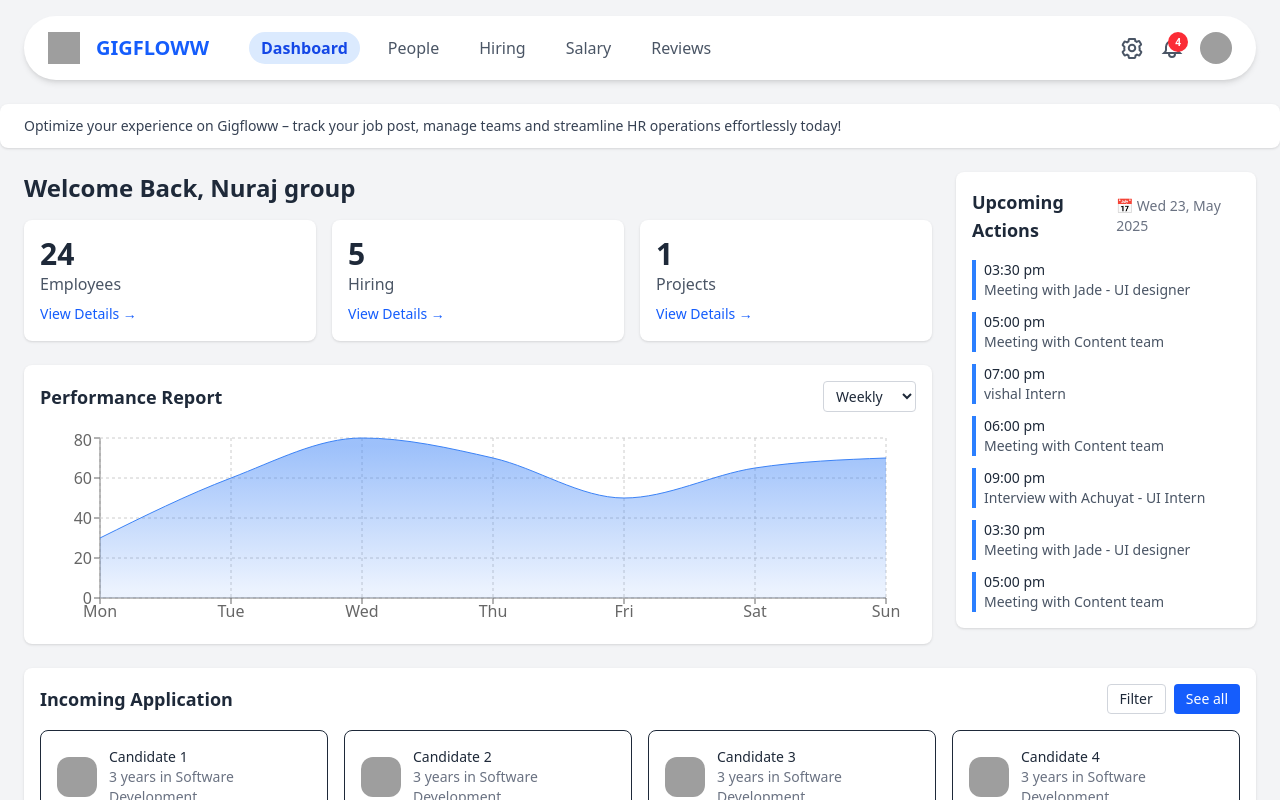
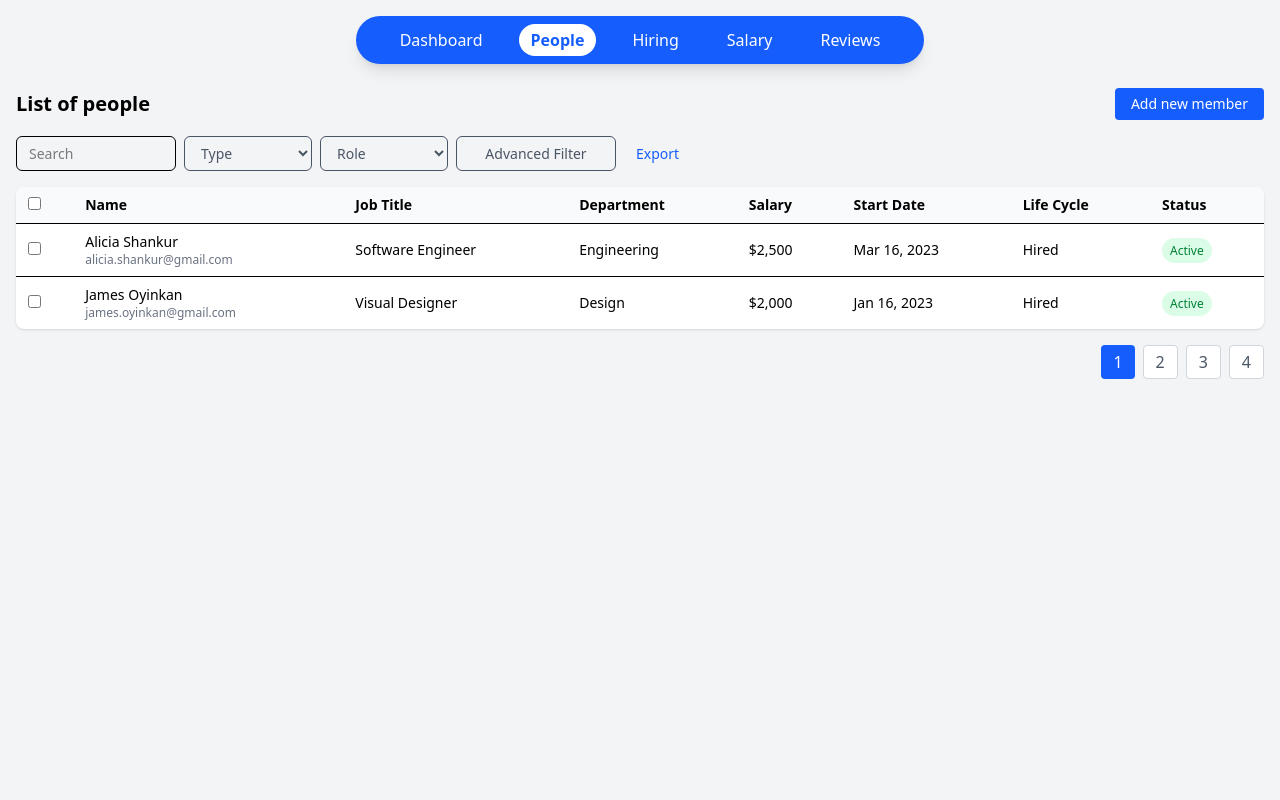
Before and after one commit to coder-prashant-raut/GigFlow, a React (Vite) app: page / in a window 1280 px wide. Shown: the top 800 px of the page. Built offline with nearby package versions, Linux system fonts and the light colour scheme; grey boxes are pictures that could not be loaded.

Commit message:
People Dashboard component added not in final version

```diff
--- a/src/App.jsx
+++ b/src/App.jsx
@@ -1,12 +1,14 @@
 import React from 'react'
 import RegisterPage from './components/RegisterPage'
 import DashboardPage from './components/DashboardPage'
+import PeopleDashboard from './components/PeopleDashboard'
 
 function App() {
   return (
     <div>
       {/* <RegisterPage/> */}
-      <DashboardPage/>
+      {/* <DashboardPage/> */}
+      <PeopleDashboard/>
     </div>
   )
 }
--- /dev/null
+++ b/src/components/PeopleDashboard.jsx
@@ -0,0 +1,136 @@
+import React from "react";
+
+const people = [
+  {
+    name: "Alicia Shankur",
+    email: "alicia.shankur@gmail.com",
+    title: "Software Engineer",
+    department: "Engineering",
+    salary: "$2,500",
+    startDate: "Mar 16, 2023",
+    lifeCycle: "Hired",
+    status: "Active",
+  },
+  {
+    name: "James Oyinkan",
+    email: "james.oyinkan@gmail.com",
+    title: "Visual Designer",
+    department: "Design",
+    salary: "$2,000",
+    startDate: "Jan 16, 2023",
+    lifeCycle: "Hired",
+    status: "Active",
+  },
+  // ... Add more dummy people
+];
+
+const PeopleDashboard = () => {
+  return (
+    <div className="bg-gray-100 min-h-screen p-4">
+      {/* Floating Navbar */}
+      <nav className="bg-blue-600 text-white mx-auto rounded-full px-8 py-2 shadow-lg w-fit flex gap-6 justify-center mb-6">
+        {["Dashboard", "People", "Hiring", "Salary", "Reviews"].map((item, i) => (
+          <a
+            key={i}
+            href="#"
+            className={`px-3 py-1 rounded-full ${
+              item === "People" ? "bg-white text-blue-600 font-semibold" : "hover:bg-blue-500"
+            }`}
+          >
+            {item}
+          </a>
+        ))}
+      </nav>
+
+      {/* Header */}
+      <div className="flex justify-between items-center mb-4">
+        <h2 className="text-xl font-bold">List of people</h2>
+        <button className="bg-blue-600 text-white px-4 py-1.5 rounded hover:bg-blue-700 text-sm">
+          Add new member
+        </button>
+      </div>
+
+      {/* Filter Section */}
+      <div className="flex flex-wrap gap-2 mb-4">
+        <input
+          type="text"
+          placeholder="Search"
+          className="border px-3 py-1.5 rounded-md text-sm w-40"
+        />
+        <select className="border px-3 py-1.5 rounded-md text-sm text-gray-600 w-32">
+          <option>Type</option>
+        </select>
+        <select className="border px-3 py-1.5 rounded-md text-sm text-gray-600 w-32">
+          <option>Role</option>
+        </select>
+        <button className="border px-3 py-1.5 rounded-md text-sm text-gray-600 w-40">
+          Advanced Filter
+        </button>
+        <button className="text-blue-600 text-sm px-3 py-1.5">Export</button>
+      </div>
+
+      {/* Table Section */}
+      <div className="bg-white rounded-lg shadow overflow-x-auto">
+        <table className="min-w-full text-sm text-left">
+          <thead className="bg-gray-50">
+            <tr>
+              <th className="px-3 py-2"><input type="checkbox" /></th>
+              <th className="px-3 py-2">Name</th>
+              <th className="px-3 py-2">Job Title</th>
+              <th className="px-3 py-2">Department</th>
+              <th className="px-3 py-2">Salary</th>
+              <th className="px-3 py-2">Start Date</th>
+              <th className="px-3 py-2">Life Cycle</th>
+              <th className="px-3 py-2">Status</th>
+            </tr>
+          </thead>
+          <tbody>
+            {people.map((p, idx) => (
+              <tr key={idx} className="border-t hover:bg-gray-50">
+                <td className="px-3 py-2"><input type="checkbox" /></td>
+                <td className="px-3 py-2">
+                  <div className="font-medium">{p.name}</div>
+                  <div className="text-xs text-gray-500">{p.email}</div>
+                </td>
+                <td className="px-3 py-2">{p.title}</td>
+                <td className="px-3 py-2">{p.department}</td>
+                <td className="px-3 py-2">{p.salary}</td>
+                <td className="px-3 py-2">{p.startDate}</td>
+                <td className="px-3 py-2">{p.lifeCycle}</td>
+                <td className="px-3 py-2">
+                  <span
+                    className={`px-2 py-1 text-xs rounded-full font-medium ${
+                      p.status === "Active"
+                        ? "bg-green-100 text-green-700"
+                        : "bg-red-100 text-red-500"
+                    }`}
+                  >
+                    {p.status}
+                  </span>
+                </td>
+              </tr>
+            ))}
+          </tbody>
+        </table>
+      </div>
+
+      {/* Pagination */}
+      <div className="flex justify-end mt-4 gap-2">
+        {[1, 2, 3, 4].map((page) => (
+          <button
+            key={page}
+            className={`px-3 py-1 rounded ${
+              page === 1
+                ? "bg-blue-600 text-white"
+                : "bg-white border border-gray-300 text-gray-600"
+            }`}
+          >
+            {page}
+          </button>
+        ))}
+      </div>
+    </div>
+  );
+};
+
+export default PeopleDashboard;
```
